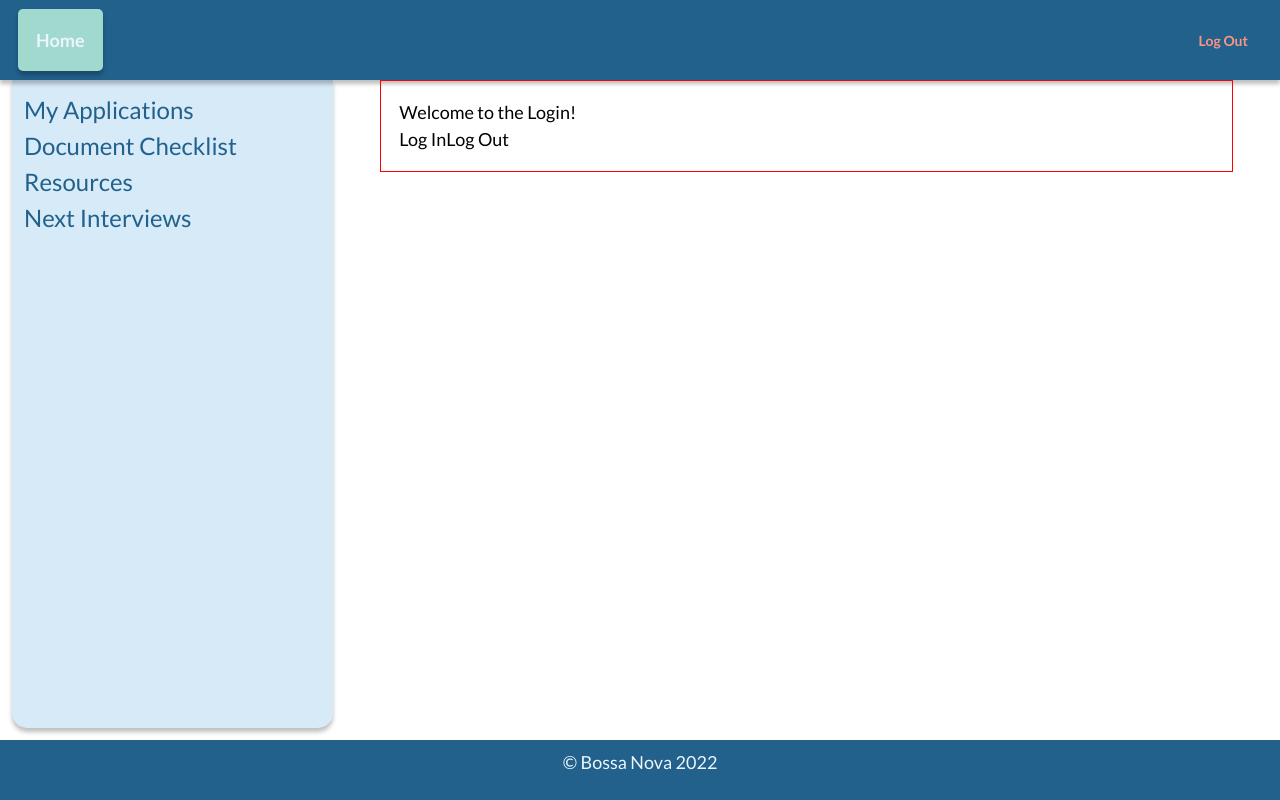
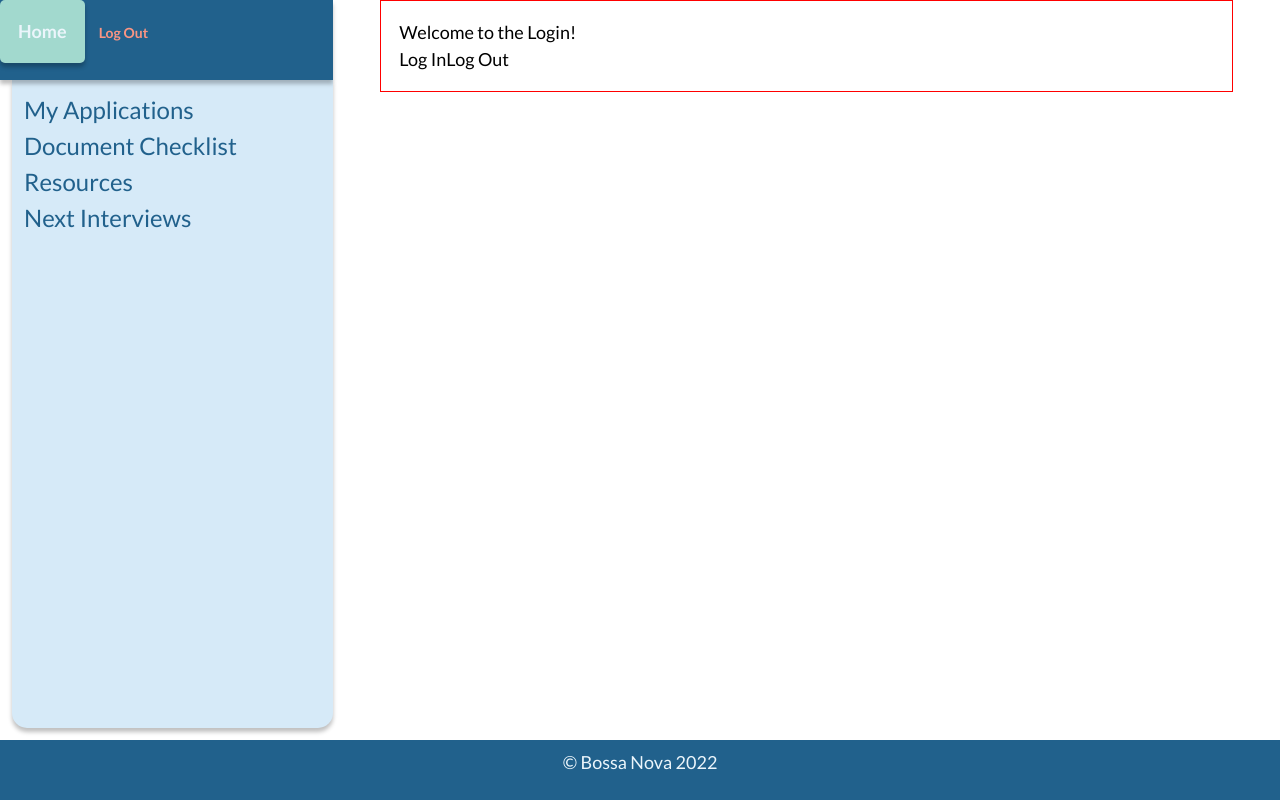
Before and after one commit to SchoolOfCode/final-project-repo-bossa-nova, a React (Create React App) app: page / in a window 1280 px wide. Built offline with nearby package versions, Linux system fonts and the light colour scheme; no server answers; a web font is replaced by a local one.

Commit message:
started converting header to tailwind

```diff
--- a/src/Components/Button/index.js
+++ b/src/Components/Button/index.js
@@ -3,21 +3,21 @@ import styles from "./Button.module.css";
 import "../../index.css";
 
 export default function Button({ text, handleClick, type, btn }) {
-  let buttonType;
-  if (type === "newJobButton") {
-    buttonType = styles.newJobButton;
-  } else if (type === "positiveButton") {
-    buttonType = styles.positiveButton;
-  } else if (type === "negativeButton") {
-    buttonType = styles.negativeButton;
-  } else if (type === "tablePositiveButton") {
-    buttonType = styles.tablePositiveButton;
-  } else if (type === "tableNegativeButton") {
-    buttonType = styles.tableNegativeButton;
-  }
+  // let buttonType;
+  // if (type === "newJobButton") {
+  //   buttonType = styles.newJobButton;
+  // } else if (type === "positiveButton") {
+  //   buttonType = styles.positiveButton;
+  // } else if (type === "negativeButton") {
+  //   buttonType = styles.negativeButton;
+  // } else if (type === "tablePositiveButton") {
+  //   buttonType = styles.tablePositiveButton;
+  // } else if (type === "tableNegativeButton") {
+  //   buttonType = styles.tableNegativeButton;
+  // }
 
   return (
-    <button class={btn} className={buttonType} onClick={handleClick}>
+    <button className={btn} onClick={handleClick}>
       {text}
     </button>
   );
--- a/src/Components/LayoutComponents/Header/index.js
+++ b/src/Components/LayoutComponents/Header/index.js
@@ -1,14 +1,14 @@
 import React from "react";
 import Button from "../../Button";
-import styles from "./Header.module.css";
+// import styles from "./Header.module.css";
 import "../../../index.css";
 
 function Header() {
   return (
-    <nav className={styles.Header}>
+    <nav className="bg-mainBlue col-auto space-x-0 space-y-0 h-130 shadow-sm">
       <Button btn="positiveButton" text={"Home"}></Button>
 
-      <button class="tableNegativeButton">Log Out</button>
+      <button className="tableNegativeButton">Log Out</button>
     </nav>
   );
 }
--- a/tailwind.config.js
+++ b/tailwind.config.js
@@ -68,12 +68,14 @@ module.exports = {
       //rounded-
       rounded5: "5px",
       rounded8: "8px",
+      rounded10: "10px",
       rounded15: "15px",
     },
 
     boxShadow: {
       //shadow-
       sm: "0 4px 4px 0px rgba(0 0 0 / 0.25)",
+      lg: "5px 5px 10px 2px rgba(0 0 0 / 0.25)",
     },
 
     extend: {},
```
